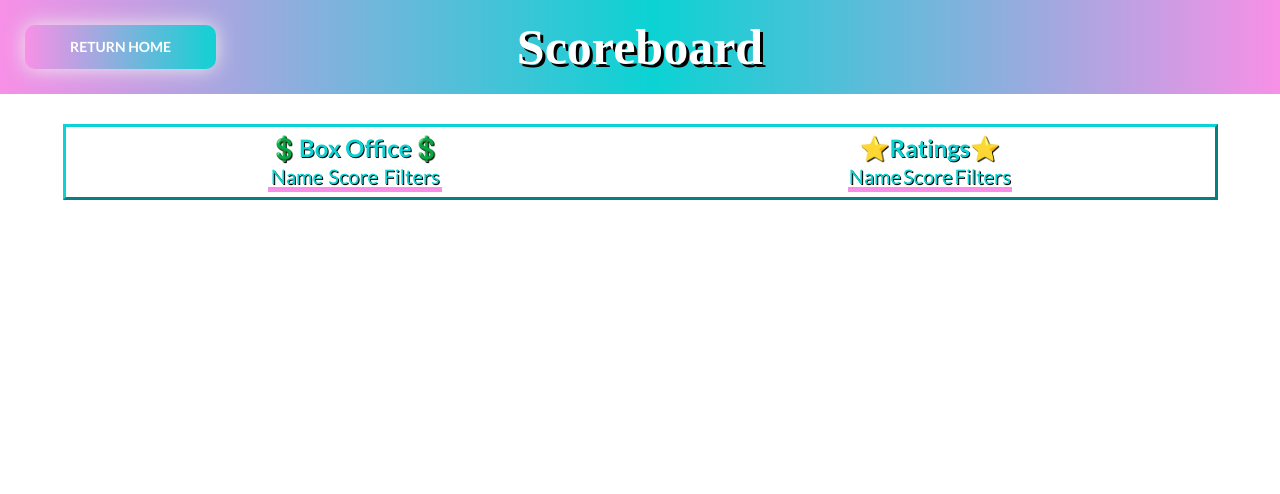
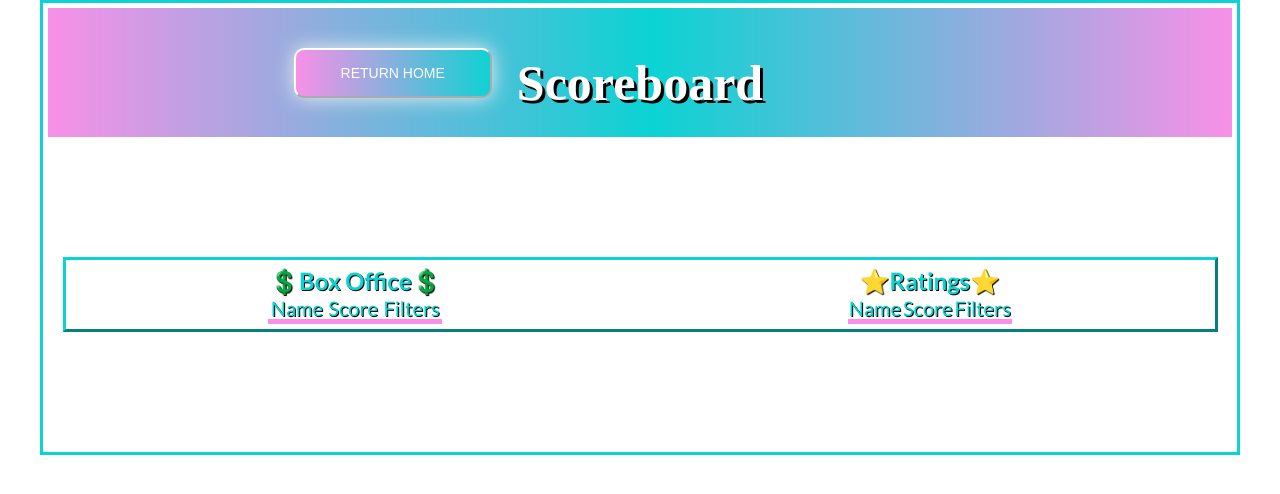
Before and after one commit to NicolasFlamel/Cinephiliac, a website: page scoreboard.html in a window 1280 px wide. Drawn offline with nearby package versions, Linux system fonts and the light colour scheme; a web font is replaced by a local one.

Commit message:
moved general css to seperate file

```diff
--- a/assets/css/gameover.css
+++ b/assets/css/gameover.css
@@ -1,35 +1,3 @@
-@import 'https://fonts.googleapis.com/css?family=Fascinate+Inline';
-:root {
-  --blue: #0bd3d3;
-  --pink: #f890e7;
-  --title-font: 'Fascinate Inline';
-}
-
-h1 {
-  text-align: center;
-  font-size: 50px;
-  text-shadow: 3px 3px black;
-  font-family: var(--title-font);
-}
-
-header {
-  padding: 12px 15px 12px 15px;
-  color: white;
-  background: rgb(11, 11, 11);
-  background-image: linear-gradient(
-    to right,
-    var(--pink) 0%,
-    var(--blue) 51%,
-    var(--pink) 100%
-  );
-}
-
-nav {
-  display: flex;
-  flex-wrap: wrap;
-  justify-content: space-between;
-}
-
 h2,
 h3,
 section {
@@ -54,32 +22,3 @@ section {
   box-shadow: 0 0 20px #eee;
   border-radius: 10px;
 }
-
-#back-btn,
-#scoreboard-btn,
-.ui.button {
-  background-image: linear-gradient(
-    to right,
-    var(--pink) 0%,
-    var(--blue) 51%,
-    var(--pink) 100%
-  );
-  margin: 10px;
-  padding: 15px 45px;
-  text-align: center;
-  text-transform: uppercase;
-  transition: 0.5s;
-  background-size: 200% auto;
-  color: white;
-  box-shadow: 0 0 20px #eee;
-  border-radius: 10px;
-  display: block;
-}
-
-#back-btn:hover,
-#scoreboard-btn:hover,
-#save-btn:hover {
-  background-position: right center;
-  color: #fff;
-  text-decoration: none;
-}
--- a/assets/css/gamepage.css
+++ b/assets/css/gamepage.css
@@ -1,27 +1,3 @@
-:root {
-  --height-text: 30px;
-  --height-img: 445px;
-  --blue: #0bd3d3;
-  --pink: #f890e7;
-}
-
-header {
-  display: flex;
-  justify-content: space-between;
-  padding: 12px 15px 12px 15px;
-  background: rgb(11, 11, 11);
-  background-image: linear-gradient(
-    to right,
-    var(--pink) 0%,
-    var(--blue) 51%,
-    var(--pink) 100%
-  );
-}
-
-body {
-  margin: 10px;
-}
-
 main {
   margin: 10px;
   padding: 10px;
@@ -67,29 +43,3 @@ main {
 .game #higher-lower-btns {
   flex-basis: 100%;
 }
-
-#back-btn {
-  background-image: linear-gradient(
-    to right,
-    var(--pink) 0%,
-    var(--blue) 51%,
-    var(--pink) 100%
-  );
-  margin: 10px;
-  padding: 15px 45px;
-  text-align: center;
-  text-transform: uppercase;
-  transition: 0.5s;
-  background-size: 200% auto;
-  color: white;
-  box-shadow: 0 0 20px #eee;
-  border-radius: 10px;
-  display: block;
-}
-
-#back-btn:hover {
-  background-position: right center;
-  /* change the direction of the change here */
-  color: #fff;
-  text-decoration: none;
-}
--- a/assets/css/general.css
+++ b/assets/css/general.css
@@ -0,0 +1,79 @@
+/* general css code to share between pages */
+@import 'https://fonts.googleapis.com/css?family=Fascinate+Inline';
+
+:root {
+  --blue: #0bd3d3;
+  --pink: #f890e7;
+  --height-text: 30px;
+  --height-img: 445px;
+  --title-font: 'Fascinate Inline';
+}
+
+body {
+  margin: auto;
+  height: auto;
+  max-width: 1200px;
+  border: #0bd3d3 solid;
+}
+
+header {
+  display: grid;
+  grid-template-columns: 1fr repeat(1, auto) 1fr;
+  grid-column-gap: 5px;
+  justify-items: center;
+
+  margin: 5px;
+  padding: 12px 15px 12px 15px;
+  background: rgb(11, 11, 11);
+  background-image: linear-gradient(
+    to right,
+    var(--pink) 0%,
+    var(--blue) 51%,
+    var(--pink) 100%
+  );
+}
+
+nav {
+  margin: auto 0 auto auto;
+}
+
+h1 {
+  grid-column-start: 2;
+  color: white;
+  font-family: var(--title-font);
+  text-shadow: 3px 3px black;
+  font-size: 50px;
+  text-align: center;
+  padding: 10px;
+}
+
+main {
+  margin: 10% 0;
+}
+
+/* custom button css */
+.custom-btn {
+  background-image: linear-gradient(
+    to right,
+    var(--pink) 0%,
+    var(--blue) 51%,
+    var(--pink) 100%
+  );
+  margin: 10px;
+  padding: 15px 45px;
+  text-align: center;
+  text-transform: uppercase;
+  transition: 0.5s;
+  background-size: 200% auto;
+  color: white;
+  box-shadow: 0 0 20px #eee;
+  border-radius: 10px;
+  display: block;
+  border-color: white;
+}
+
+.custom-btn:hover {
+  background-position: right center;
+  color: #fff;
+  text-decoration: none;
+}
--- a/assets/css/index.css
+++ b/assets/css/index.css
@@ -1,55 +1,3 @@
-@import 'https://fonts.googleapis.com/css?family=Fascinate+Inline';
-
-:root {
-  --blue: #0bd3d3;
-  --pink: #f890e7;
-  --height-text: 30px;
-  --height-img: 445px;
-  --title-font: 'Fascinate Inline';
-}
-
-body {
-  margin: auto;
-  height: auto;
-  max-width: 1200px;
-  border: #0bd3d3 solid;
-}
-
-header {
-  display: grid;
-  grid-template-columns: 1fr repeat(1, auto) 1fr;
-  grid-column-gap: 5px;
-  justify-items: center;
-
-  margin: 5px;
-  padding: 12px 15px 12px 15px;
-  background: rgb(11, 11, 11);
-  background-image: linear-gradient(
-    to right,
-    var(--pink) 0%,
-    var(--blue) 51%,
-    var(--pink) 100%
-  );
-}
-
-h1 {
-  grid-column-start: 2;
-  color: white;
-  font-family: var(--title-font);
-  text-shadow: 3px 3px black;
-  font-size: 50px;
-  text-align: center;
-  padding: 10px;
-}
-
-nav {
-  margin: auto 0 auto auto;
-}
-
-main {
-  margin: 10% 0;
-}
-
 .genre-options,
 .decade-options {
   max-width: 500px;
@@ -59,33 +7,6 @@ section {
   display: flex;
   justify-content: center;
   align-items: center;
-}
-
-.ui.button.game-btn,
-#scoreboard-btn {
-  background-image: linear-gradient(
-    to right,
-    var(--pink) 0%,
-    var(--blue) 51%,
-    var(--pink) 100%
-  );
-  margin: 10px;
-  padding: 15px 45px;
-  text-align: center;
-  text-transform: uppercase;
-  transition: 0.5s;
-  background-size: 200% auto;
-  color: white;
-  box-shadow: 0 0 20px #eee;
-  border-radius: 10px;
-  display: block;
-}
-
-.game-btn:hover,
-#scoreboard-btn:hover {
-  background-position: right center;
-  color: #fff;
-  text-decoration: none;
 }
 
 @media screen and (max-width: 750px) {
--- a/assets/css/scoreboard.css
+++ b/assets/css/scoreboard.css
@@ -1,43 +1,3 @@
-@import 'https://fonts.googleapis.com/css?family=Fascinate+Inline';
-
-:root {
-  --blue: #0bd3d3;
-  --pink: #f890e7;
-  --title-font: 'Fascinate Inline';
-}
-
-h1 {
-  font-family: var(--title-font);
-  text-shadow: 3px 3px black;
-  font-size: 50px;
-  text-align: center;
-}
-
-header {
-  padding: 15px;
-  color: white;
-  background: rgb(11, 11, 11);
-  background-image: linear-gradient(
-    to right,
-    var(--pink) 0%,
-    var(--blue) 51%,
-    var(--pink) 100%
-  );
-}
-
-nav {
-  display: flex;
-  flex: wrap;
-  position: relative;
-}
-
-nav h1 {
-  left: 50%;
-  margin: auto;
-  position: absolute;
-  transform: translate(-50%);
-}
-
 .ui.grid.container {
   margin: 30px;
   justify-content: space-around;
@@ -64,30 +24,3 @@ td {
   font-size: 20px;
   text-align: center;
 }
-
-#back-btn,
-#scoreboard-btn {
-  background-image: linear-gradient(
-    to right,
-    var(--pink) 0%,
-    var(--blue) 51%,
-    var(--pink) 100%
-  );
-  margin: 10px;
-  padding: 15px 45px;
-  text-align: center;
-  text-transform: uppercase;
-  transition: 0.5s;
-  background-size: 200% auto;
-  color: white;
-  box-shadow: 0 0 20px #eee;
-  border-radius: 10px;
-  display: block;
-}
-
-.game-btn:hover,
-#scoreboard-btn:hover {
-  background-position: right center;
-  color: #fff;
-  text-decoration: none;
-}
--- a/scoreboard.html
+++ b/scoreboard.html
@@ -8,17 +8,18 @@
       rel="stylesheet"
       href="https://cdn.jsdelivr.net/npm/semantic-ui@2.5.0/dist/semantic.min.css"
     />
+    <link rel="stylesheet" href="./assets/css/general.css" />
     <link rel="stylesheet" href="./assets/css/scoreboard.css" />
     <title>Scoreboard</title>
   </head>
   <body>
     <header>
       <nav>
-        <button type="button" id="back-btn" class="ui button">
+        <button type="button" id="back-btn" class="custom-btn">
           Return Home
         </button>
+      </nav>
         <h1>Scoreboard</h1>
-      </nav>
     </header>
     <main>
       <section class="ui grid container">
```
Also changed, not shown: gameover.html (+7 -11 lines), gamepage.html (+3 -2 lines), index.html (+4 -3 lines).
